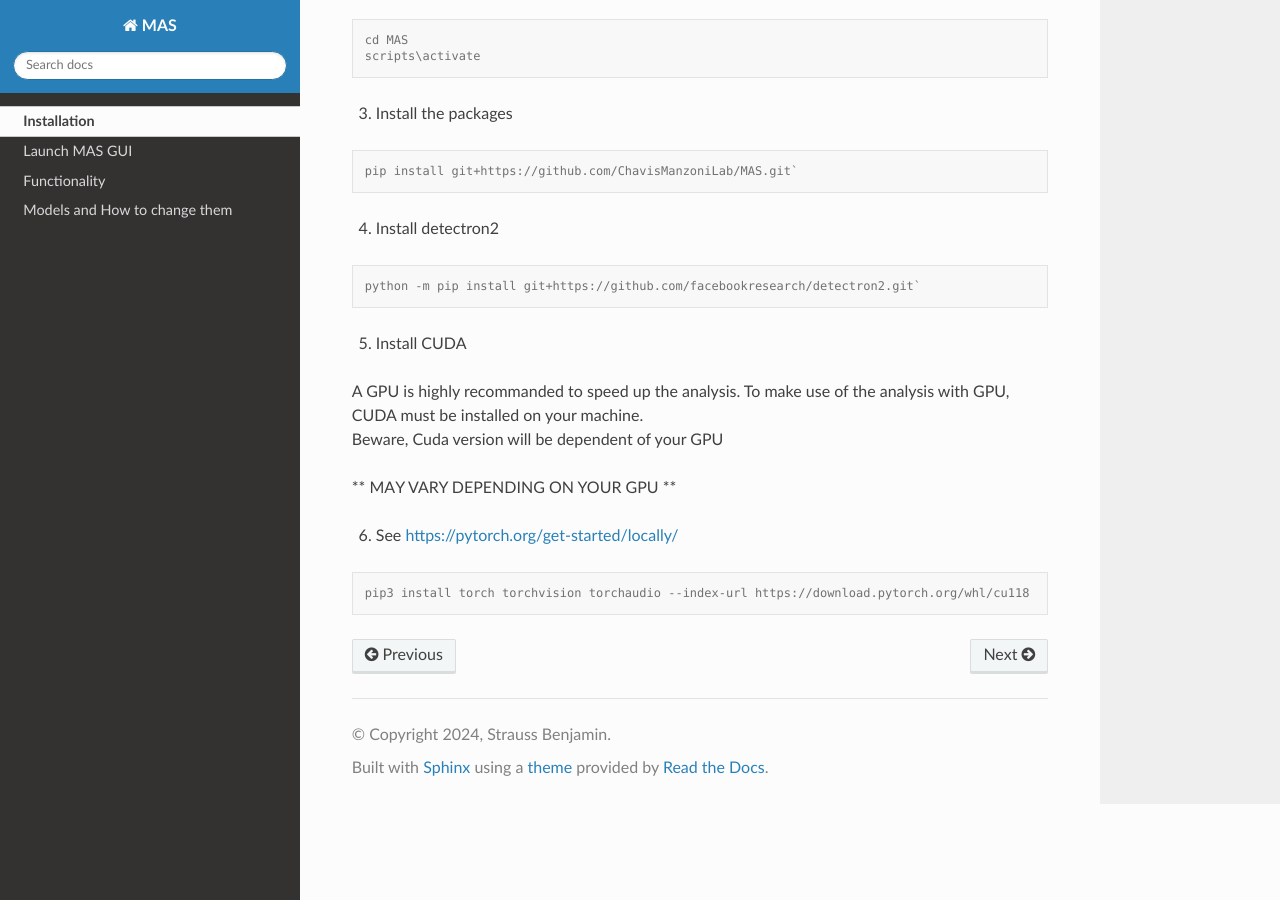
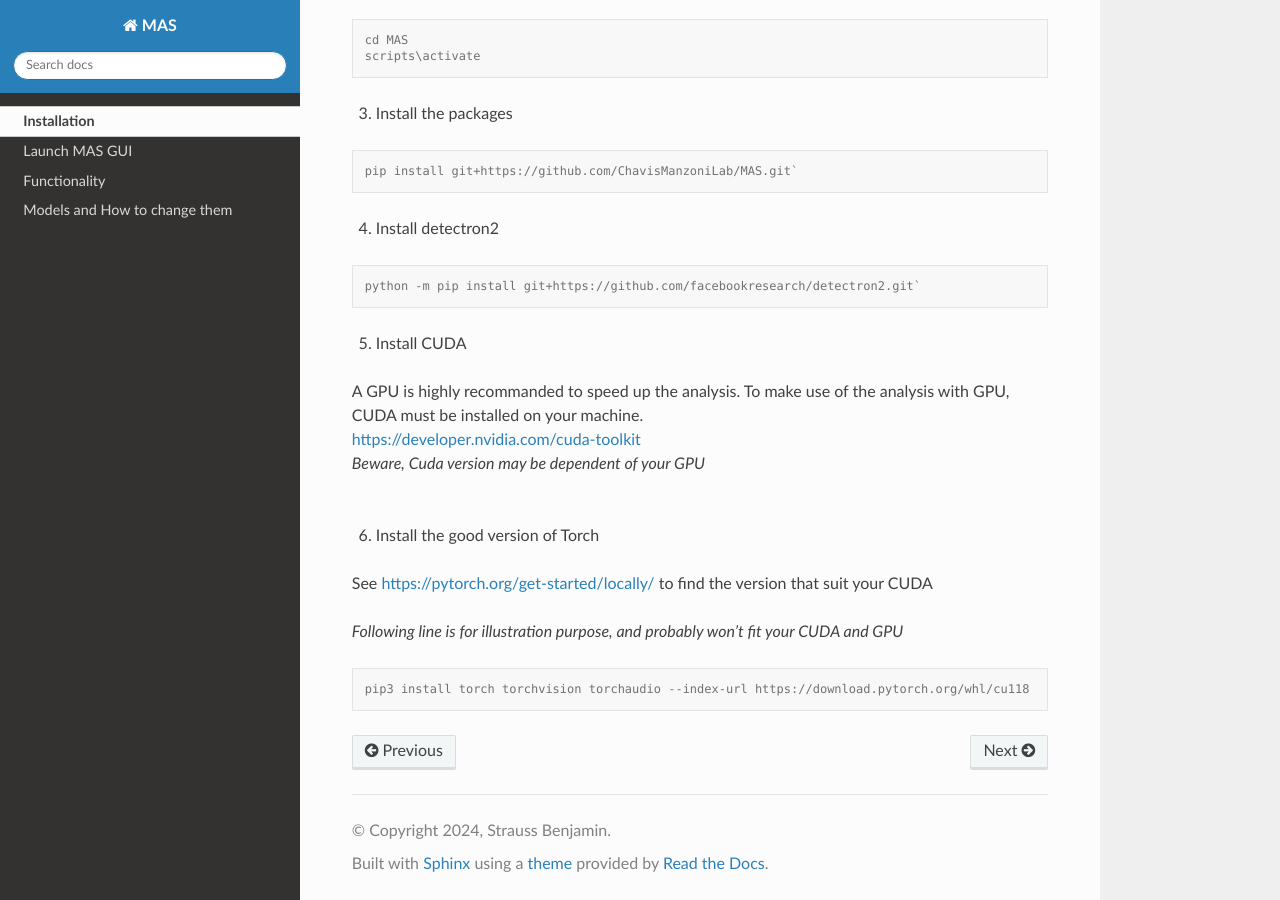
Before and after one commit to ChavisManzoniLab/MAS, a Sphinx documentation site: the page built from docs/install.rst, in a window 1280 px wide and 900 px high, scrolled down 940 px. Built offline with Sphinx 7.4.7 and the Read the Docs theme 3.1.0, drawn with Linux system fonts in a browser that asks for light colours.

Commit message:
Update install.rst

```diff
--- a/docs/install.rst
+++ b/docs/install.rst
@@ -22,7 +22,7 @@ Install Python x64 3.9 https://www.python.org/downloads/release/python-3913/ (IN
 
 **Do not write mypythonpath, but link but your python 3.9.XX executable instead**
 
-By default, mypythonpath should be here : C:/Users/Your user name/AppData/Local/Programs/Python/Python39/python
+*By default, mypythonpath should be here : C:/Users/Your user name/AppData/Local/Programs/Python/Python39/python*
 
 2. Activate the environnement you just created :
 
@@ -46,11 +46,16 @@ By default, mypythonpath should be here : C:/Users/Your user name/AppData/Local/
 5. Install CUDA
 
 | A GPU is highly recommanded to speed up the analysis. To make use of the analysis with GPU, CUDA must be installed on your machine.
-| Beware, Cuda version will be dependent of your GPU
+| https://developer.nvidia.com/cuda-toolkit
+| *Beware, Cuda version may be dependent of your GPU*
+|
 
-** MAY VARY DEPENDING ON YOUR GPU **
 
-6. See https://pytorch.org/get-started/locally/
+6. Install the good version of Torch
+
+See https://pytorch.org/get-started/locally/ to find the version that suit your CUDA
+
+*Following line is for illustration purpose, and probably won't fit your CUDA and GPU*
 
 .. code-block:: console
 
```
